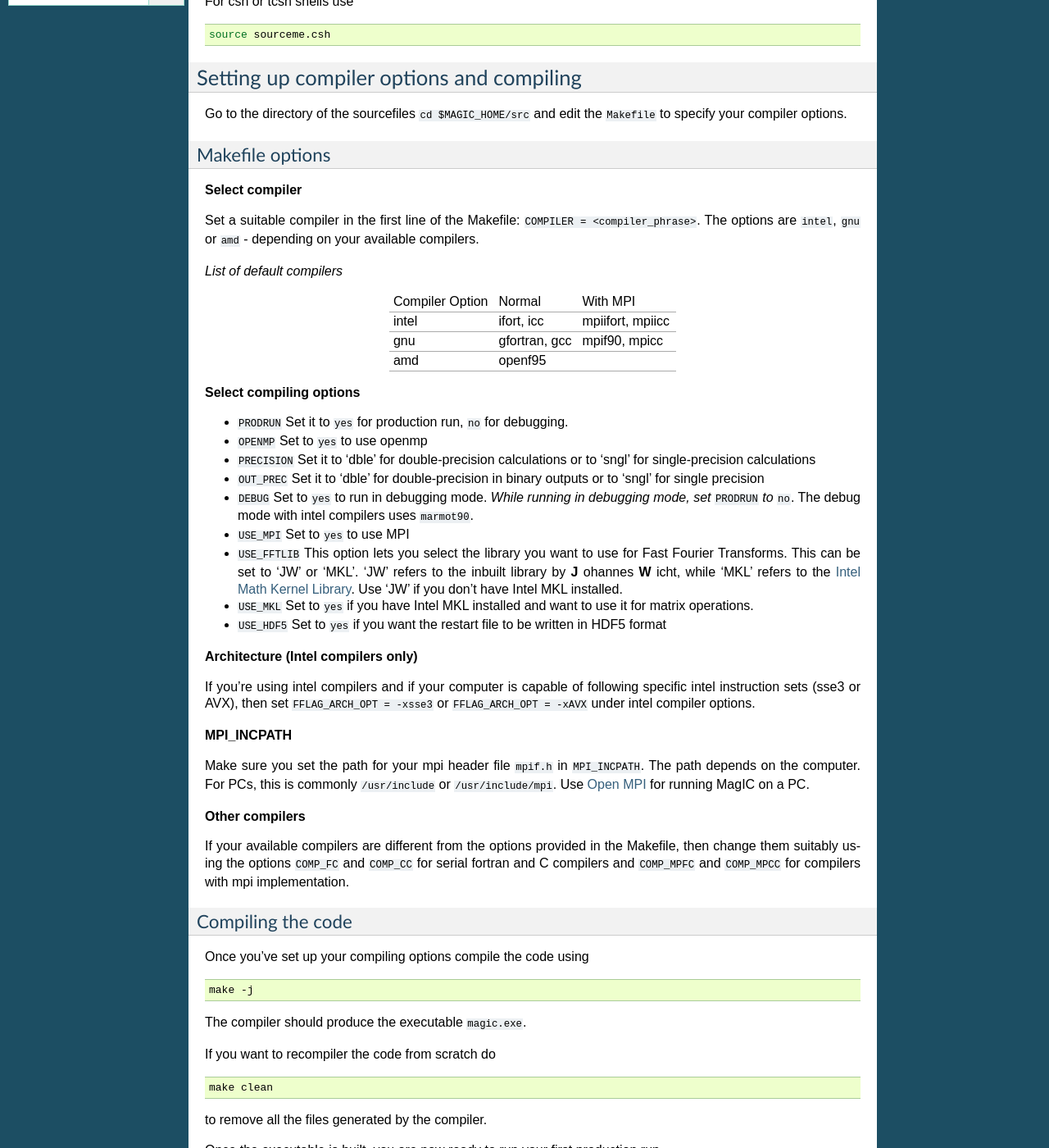
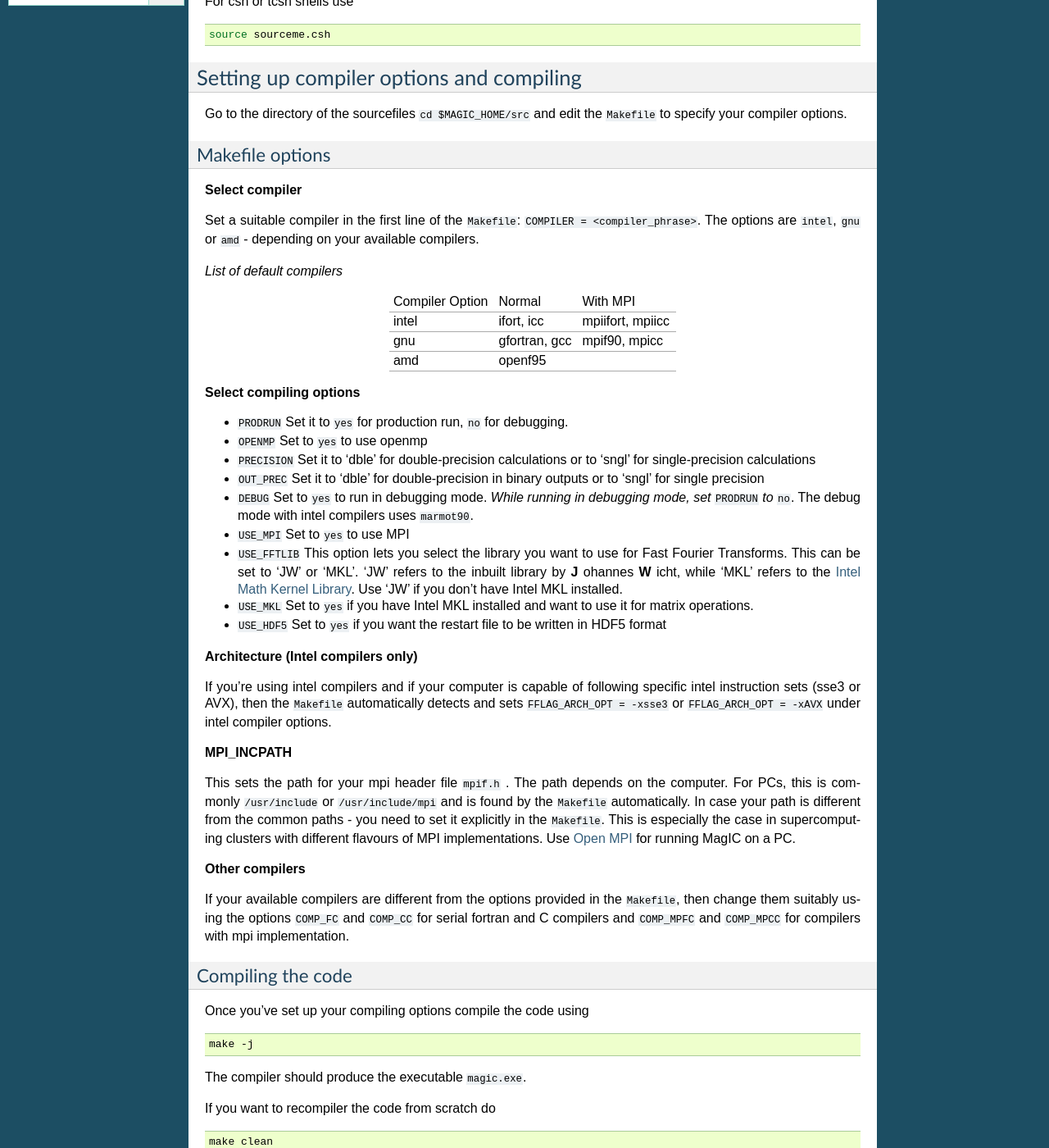
Before and after one commit to magic-sph/magic, a Sphinx documentation site: the page built from doc/sphinx/install.rst, in a window 1280 px wide and 1400 px high, scrolled down 577 px. Shown: the whole window at 82% size. Built offline with Sphinx 7.4.7, drawn with Linux system fonts in a browser that asks for light colours.

Commit message:
Updated doc for Makefile options

```diff
--- a/doc/sphinx/install.rst
+++ b/doc/sphinx/install.rst
@@ -41,7 +41,7 @@ Makefile options
 
 **Select compiler**
 
-Set a suitable compiler in the first line of the Makefile: ``COMPILER = <compiler_phrase>``. The options are ``intel``, ``gnu`` or ``amd`` - depending on your available compilers.
+Set a suitable compiler in the first line of the ``Makefile``: ``COMPILER = <compiler_phrase>``. The options are ``intel``, ``gnu`` or ``amd`` - depending on your available compilers.
 
 *List of default compilers*
 
@@ -69,15 +69,15 @@ Set a suitable compiler in the first line of the Makefile: ``COMPILER = <compile
 
 **Architecture (Intel compilers only)**
 
-If you're using intel compilers and if your computer is capable of following specific intel instruction sets (sse3 or AVX), then set ``FFLAG_ARCH_OPT = -xsse3`` or ``FFLAG_ARCH_OPT = -xAVX`` under intel compiler options.
+If you're using intel compilers and if your computer is capable of following specific intel instruction sets (sse3 or AVX), then the ``Makefile`` automatically detects and sets ``FFLAG_ARCH_OPT = -xsse3`` or ``FFLAG_ARCH_OPT = -xAVX`` under intel compiler options.
 
 **MPI_INCPATH**
 
-Make sure you set the path for your mpi header file ``mpif.h`` in ``MPI_INCPATH``. The path depends on the computer. For PCs, this is commonly ``/usr/include`` or ``/usr/include/mpi``. Use `Open MPI <http://www.open-mpi.de/>`_ for running MagIC on a PC.
+This sets the path for your mpi header file ``mpif.h`` . The path depends on the computer. For PCs, this is commonly ``/usr/include`` or ``/usr/include/mpi`` and is found by the ``Makefile`` automatically. In case your path is different from the common paths - you need to set it explicitly in the ``Makefile``. This is especially the case in supercomputing clusters with different flavours of MPI implementations. Use `Open MPI <http://www.open-mpi.de/>`_ for running MagIC on a PC.
 
 **Other compilers**
 
-If your available compilers are different from the options provided in the Makefile, then change them suitably using the options ``COMP_FC`` and ``COMP_CC`` for serial fortran and C compilers and ``COMP_MPFC`` and ``COMP_MPCC`` for compilers with mpi implementation.
+If your available compilers are different from the options provided in the ``Makefile``, then change them suitably using the options ``COMP_FC`` and ``COMP_CC`` for serial fortran and C compilers and ``COMP_MPFC`` and ``COMP_MPCC`` for compilers with mpi implementation.
 
 
 Compiling the code
```
